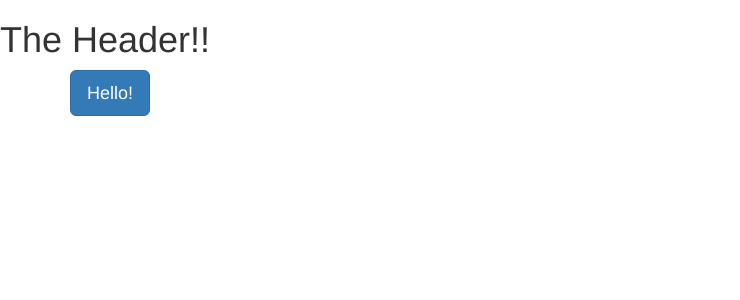
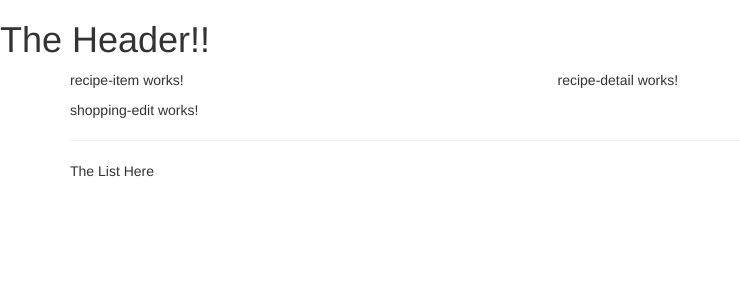
Before and after one commit to beattris/RecipeApp, an Angular app: page / in a window 1280 px wide. Shown: the top 300 px of the page, without its empty margins (0-740 px from the left). Built offline with nearby package versions, Linux system fonts and the light colour scheme.

Commit message:
fixed the layout of the components

```diff
--- a/src/app/app.component.html
+++ b/src/app/app.component.html
@@ -1,8 +1,9 @@
 <app-header></app-header>
 <div class="container">
   <div class="row">
-    <div class="col-md-2">
-      <button class="btn btn-lg btn-primary">Hello!</button>
+    <div class="col-md-12">
+      <app-recipes></app-recipes>
+      <app-shopping-list></app-shopping-list>
     </div>
   </div>
 </div>
--- a/src/app/recipes/recipe-list/recipe-list.component.html
+++ b/src/app/recipes/recipe-list/recipe-list.component.html
@@ -1 +1 @@
-<p>recipe-list works!</p>
+<app-recipe-item></app-recipe-item>
--- a/src/app/recipes/recipes.component.html
+++ b/src/app/recipes/recipes.component.html
@@ -1 +1,8 @@
-<p>recipes works!</p>
+<div class="row">
+    <div class="col-md-5">
+        <app-recipe-list></app-recipe-list>
+    </div>
+    <div class="col-md-7">
+        <app-recipe-detail></app-recipe-detail>
+    </div>
+</div>
--- a/src/app/shopping-list/shopping-list.component.html
+++ b/src/app/shopping-list/shopping-list.component.html
@@ -1 +1,7 @@
-<p>shopping-list works!</p>
+<div class="row">
+    <div class="col-xs-10">
+        <app-shopping-edit></app-shopping-edit>
+        <hr>
+        <p>The List Here</p>
+    </div>
+</div>
```
